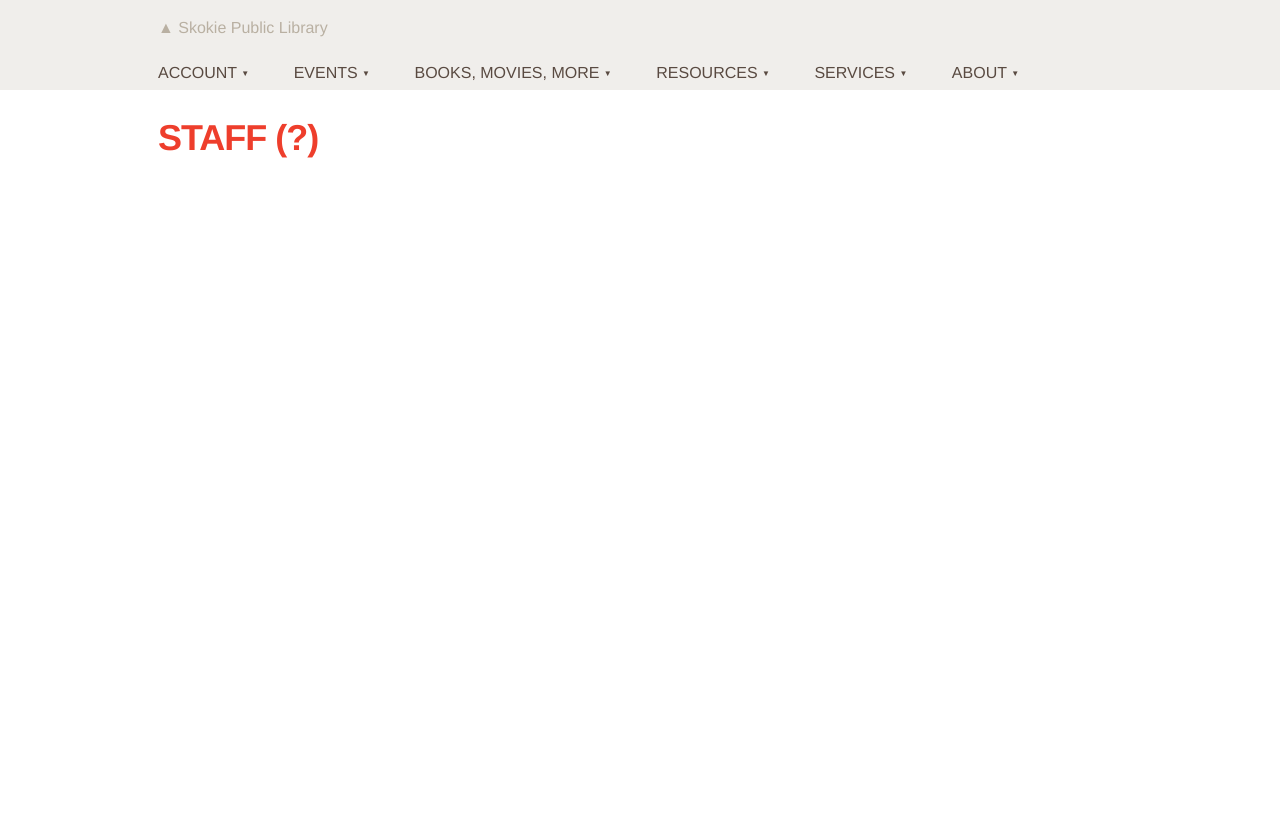
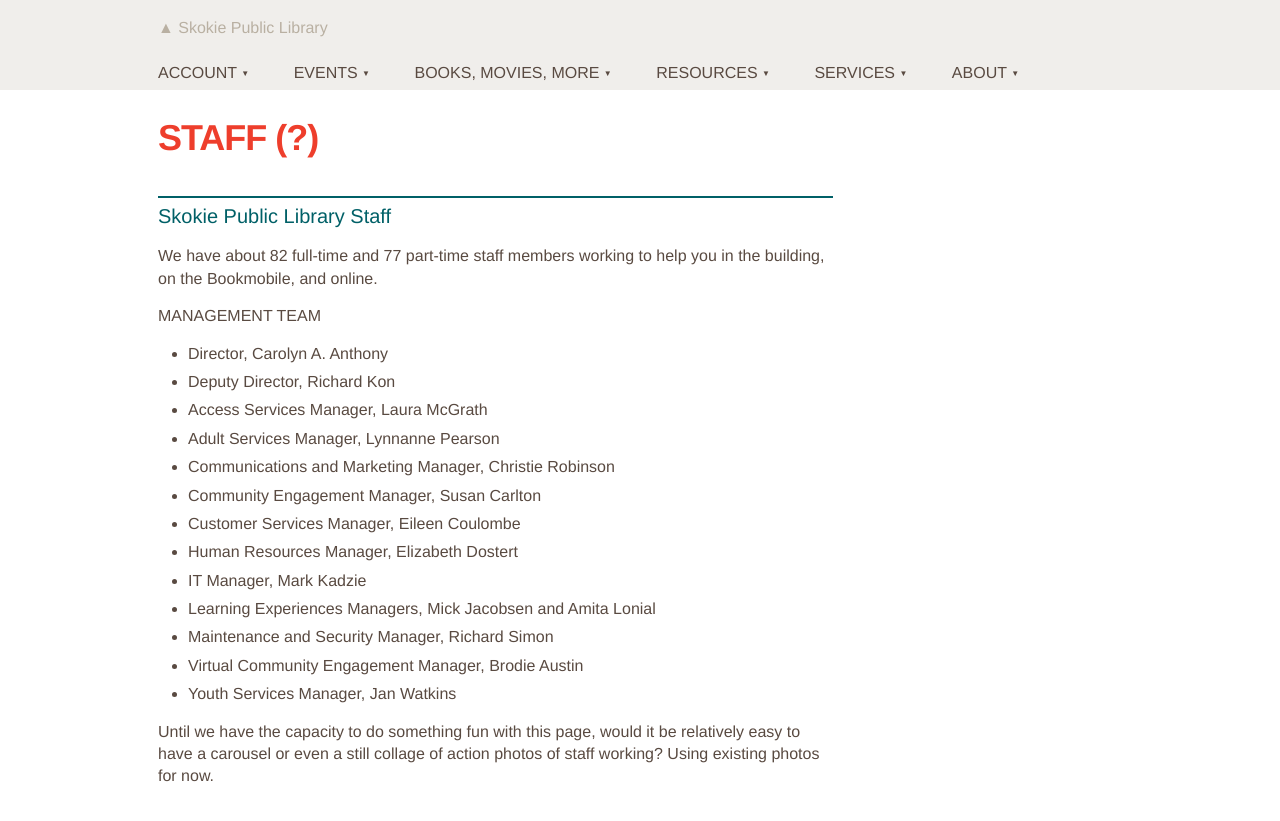
Before and after one commit to skokielibrary/spl-content, a Jekyll site: the page built from _content/christie/about--staff.markdown, in a window 1280 px wide. Shown: the top 821 px of the page. Built offline with Jekyll 4.4.1, drawn with Linux system fonts in a browser that asks for light colours.

Commit message:
Updated about--staff.markdown

```diff
--- a/_content/christie/about--staff.markdown
+++ b/_content/christie/about--staff.markdown
@@ -1,4 +1,27 @@
 ---
 layout: page
-title: Staff (?)
+title: "Staff (?)"
+published: true
 ---
+
+##Skokie Public Library Staff
+
+We have about 82 full-time and 77 part-time staff members working to help you in the building, on the Bookmobile, and online.
+
+###Management Team
+
+- Director, Carolyn A. Anthony
+- Deputy Director, Richard Kon
+- Access Services Manager, Laura McGrath
+- Adult Services Manager, Lynnanne Pearson
+- Communications and Marketing Manager, Christie Robinson
+- Community Engagement Manager, Susan Carlton
+- Customer Services Manager, Eileen Coulombe
+- Human Resources Manager, Elizabeth Dostert
+- IT Manager, Mark Kadzie
+- Learning Experiences Managers, Mick Jacobsen and Amita Lonial
+- Maintenance and Security Manager, Richard Simon
+- Virtual Community Engagement Manager, Brodie Austin
+- Youth Services Manager, Jan Watkins
+
+Until we have the capacity to do something fun with this page, would it be relatively easy to have a carousel or even a still collage of action photos of staff working? Using existing photos for now.
```
